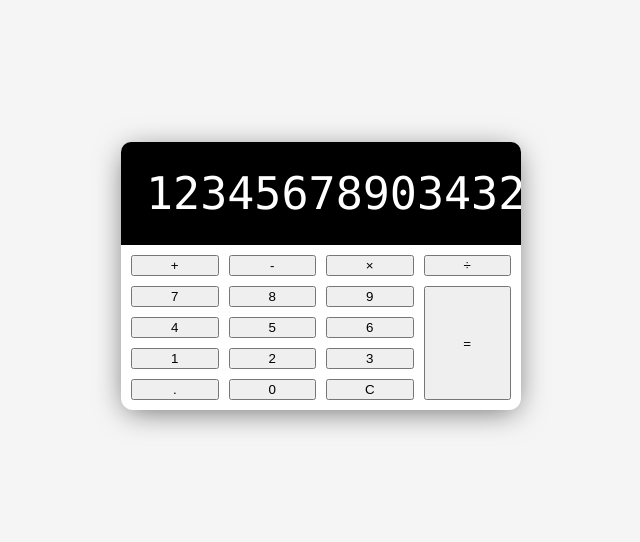
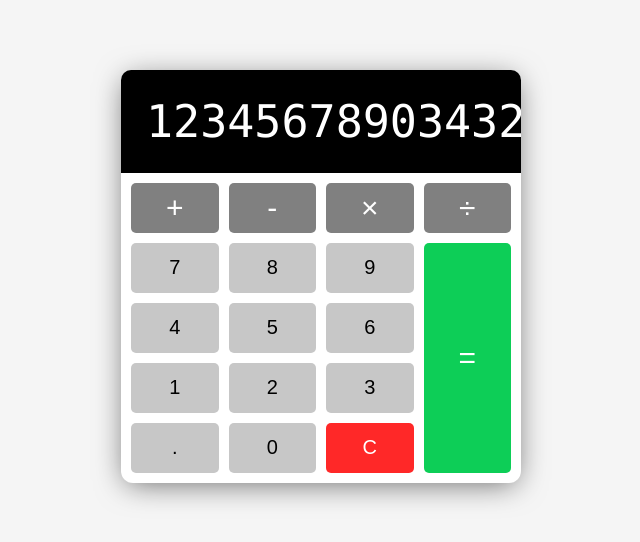
Before and after one commit to erzanthedev/calculator, a plain HTML site: page index.html in a window 1280 px wide. Shown: the part 124-666 px from the top of the page, without its empty margins (319-959 px from the left). Drawn offline with Linux system fonts and the light colour scheme.

Commit message:
feat: added styling to buttons

```diff
--- a/style.css
+++ b/style.css
@@ -64,7 +64,58 @@ body {
   padding: 10px;
 }
 
+button {
+  min-height: 50px;
+  font-size: 20px;
+  font-weight: 200;
+  border: none;
+  border-radius: 5px;
+  cursor: pointer;
+  background: rgb(199, 199, 199);
+}
+
+button:hover {
+  filter: brightness(110%);
+}
+
+button:active {
+  transform: translateY(1.5px);
+}
+
+button:focus {
+  outline: none;
+}
+
+.operator {
+  background: grey;
+  color: white;
+  font-size: 30px;
+}
+
+.clear {
+  background: rgb(255, 40, 40);
+  color: white;
+}
+
+.clear:hover {
+  filter: brightness(90%);
+}
+
+.operator {
+  background: grey;
+  color: white;
+  font-size: 30px;
+}
+
 .equal-sign {
   grid-column: -2;
   grid-row: 2 / span 4;
+  background: rgb(13, 206, 87);
 }
+
+/* Media Query : Large Smartphone ( Vertical ) */
+@media screen and (max-width: 600px) {
+  .calculator {
+    width: 95%;
+  }
+}
```
